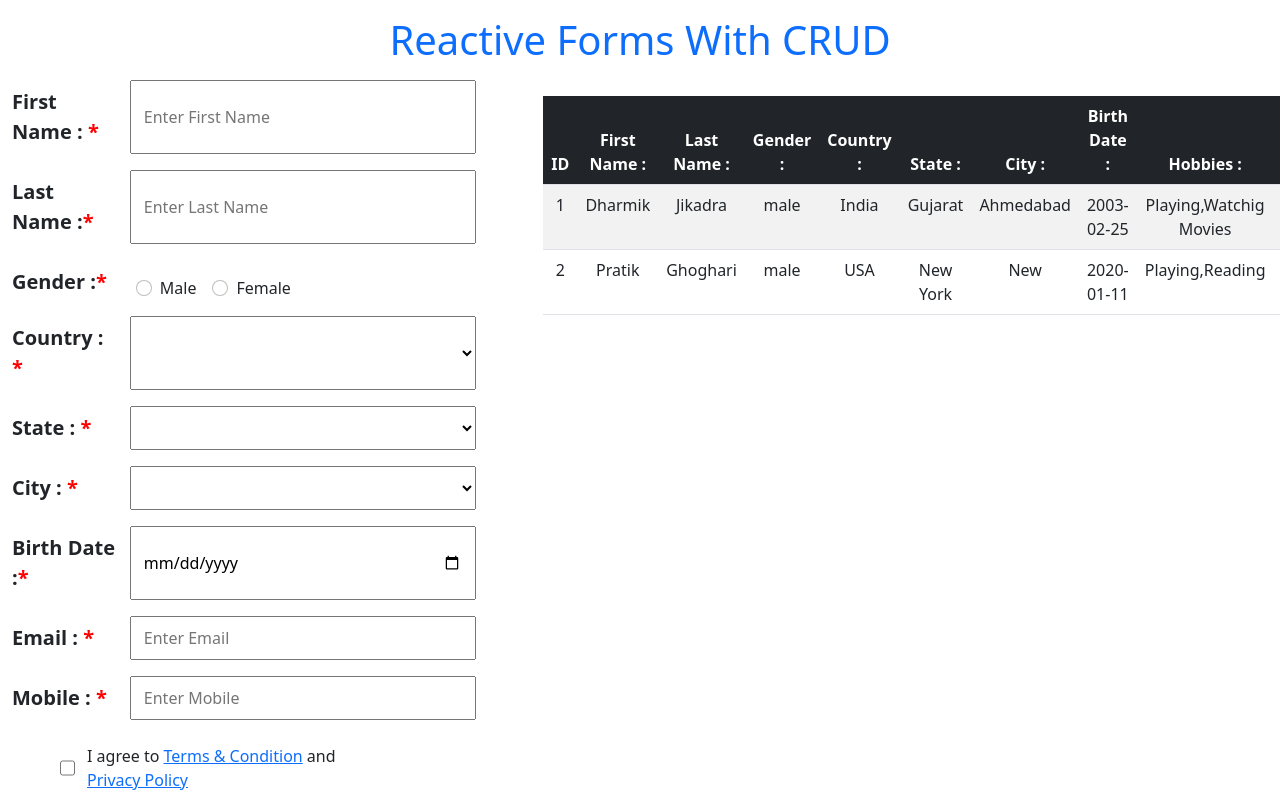
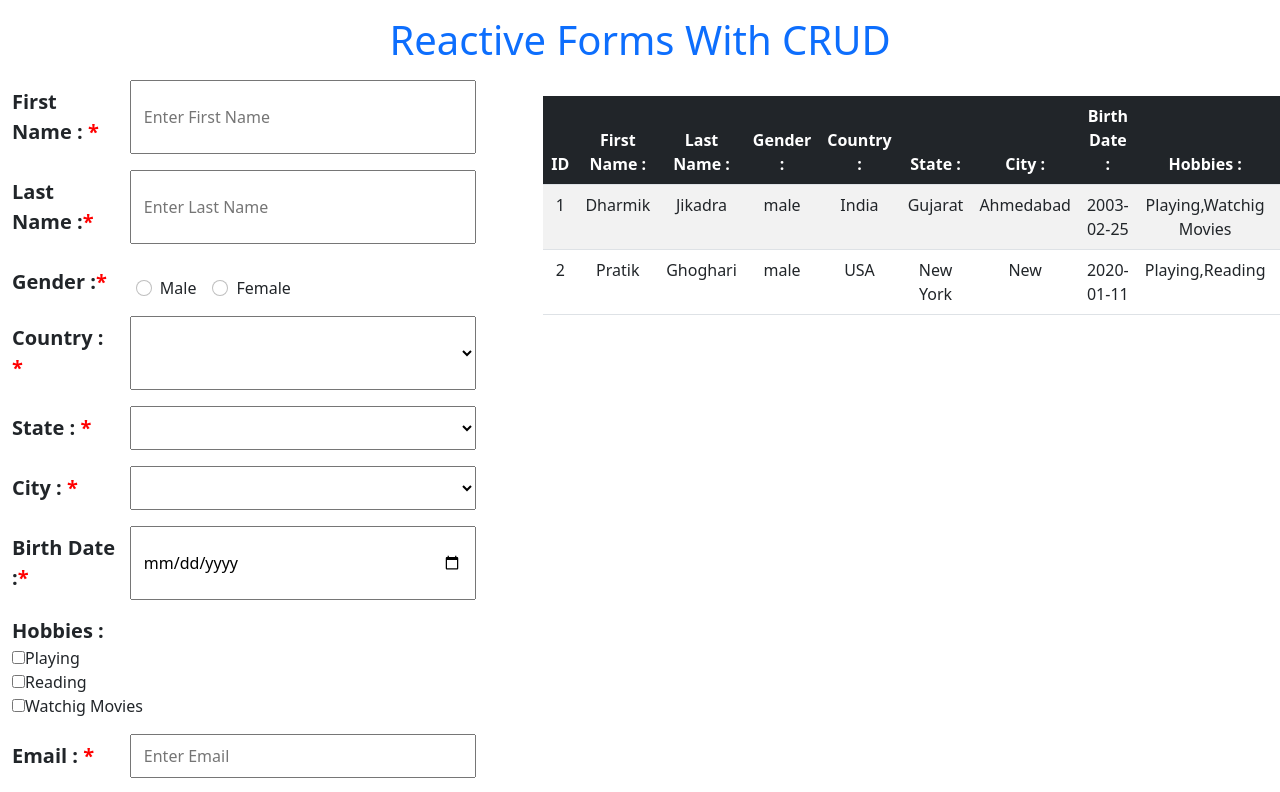
Before and after one commit to dharmikj-tagline/angular-forms, an Angular app: page / in a window 1280 px wide. Shown: the top 792 px of the page. Built offline with nearby package versions, Linux system fonts and the light colour scheme.

Commit message:
Implement hobbies with formArray

```diff
--- a/src/app/reactive/reactive.component.html
+++ b/src/app/reactive/reactive.component.html
@@ -100,7 +100,15 @@
                     Date</span>
             </div>
 
-
+            <div class="row mb-3" >
+                <label for="hobby" class="col-3  fw-bold fs-5 ">{{lblHobbies}}</label>
+                <div *ngFor="let hobby of hobbys">
+                    <label>
+                        <input type="checkbox" formArrayName="hobbies" value="{{hobby}}" (change)="hobbySelect($event)" formArrayName="hobbies">{{hobby}}
+                    </label>
+                </div>
+            </div>
+            <!-- <p>{{reactiveForm.get('hobbies')?.value}}</p> -->
 
             <div class="row mb-3">
                 <label for="name" class="col-3 col-form-label fw-bold fs-5">{{
--- a/src/app/reactive/reactive.component.ts
+++ b/src/app/reactive/reactive.component.ts
@@ -233,5 +233,24 @@ export class ReactiveComponent implements OnInit {
     console.log(this.cities);
   }
 
+  hobbySelect(select: any) {
+    console.log('hoobies event', select);
+    let hobbyArr = this.reactiveForm.get('hobbies') as FormArray;
+
+    if (select.target.checked) {
+      hobbyArr.push(new FormControl(select.target.value));
+      console.log('Hobbies Value : ', hobbyArr.value);
+      console.log('Hobbies length : ', hobbyArr.length);
+    } else {
+      let i = 0;
+      hobbyArr.controls.forEach((hobby: any) => {
+        console.log('hobby object value', hobby.value);
+        if (hobby.value == select.target.value) {
+          hobbyArr.removeAt(i);
+        }
+        i++;
+      });
+    }
+  }
 
 }
```
